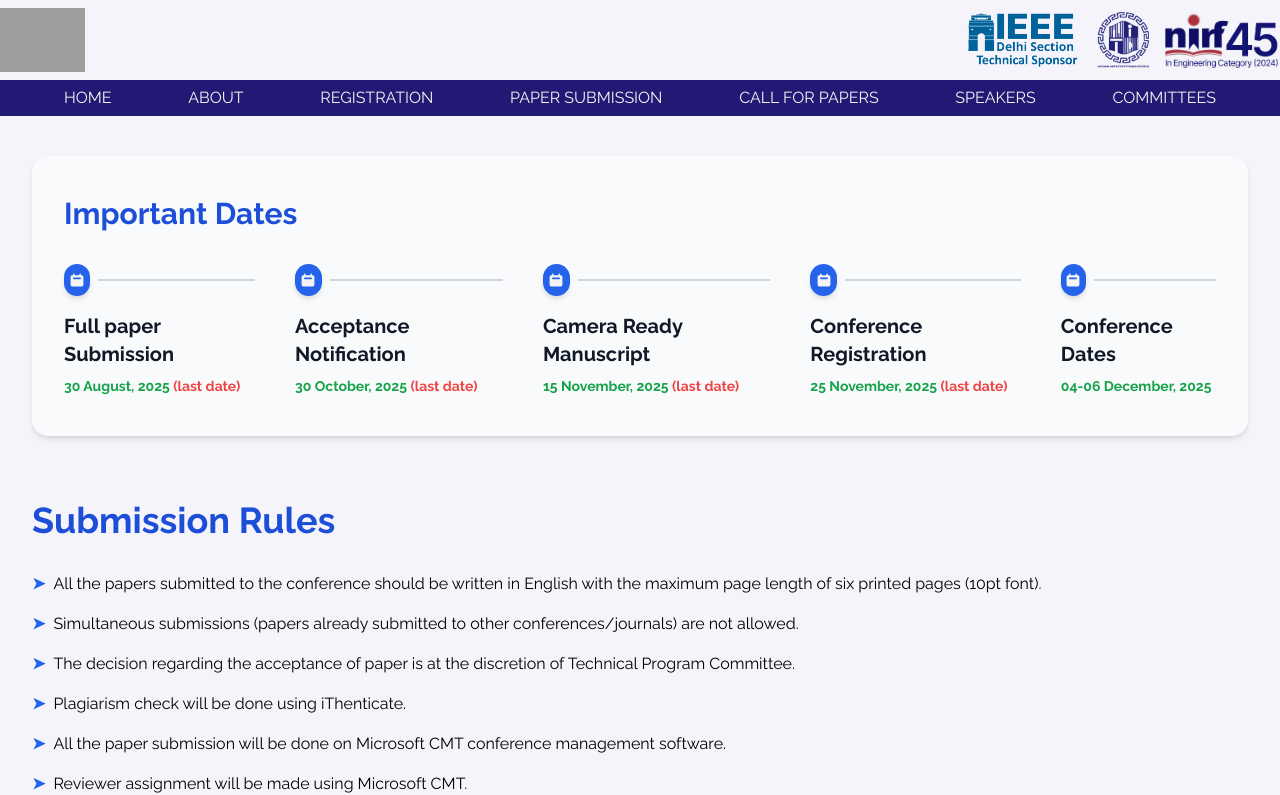
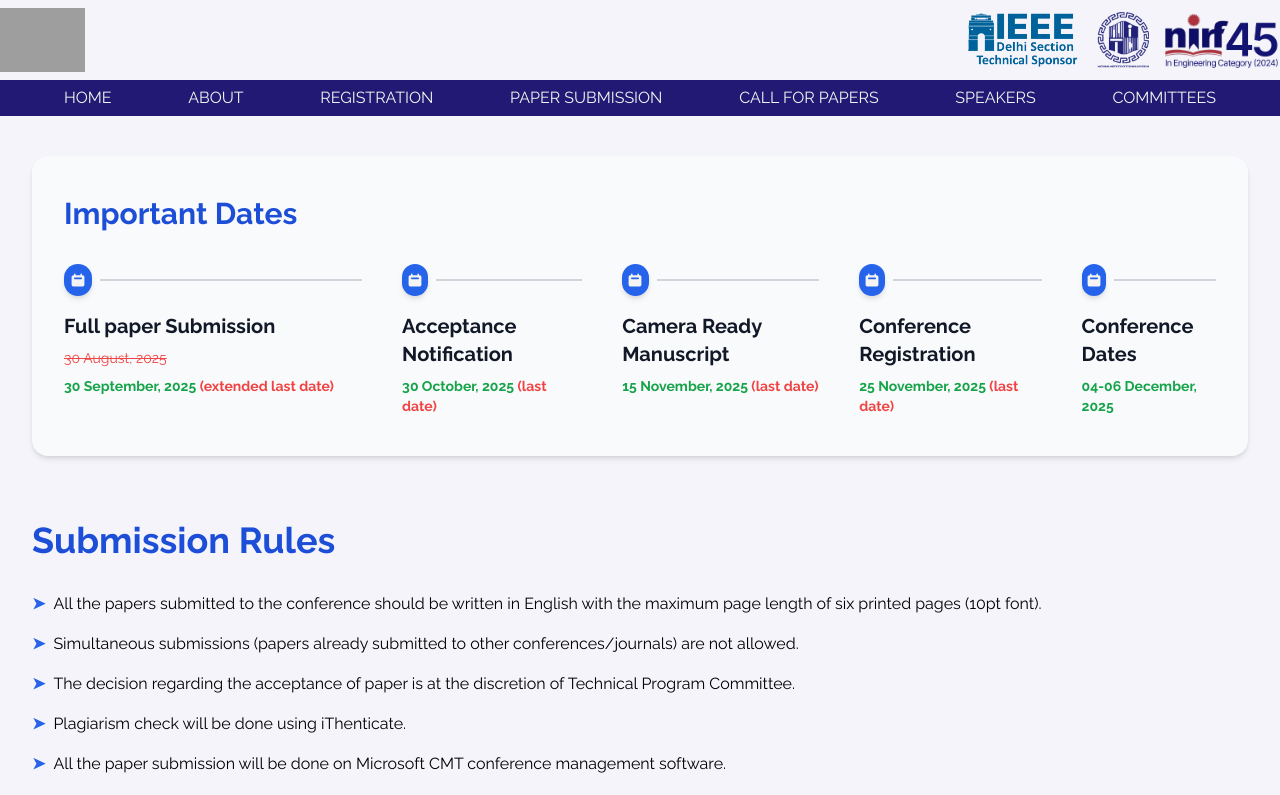
Before and after one commit to trivedi-utkarsh/IC2SDT2, a Next.js app: page /submissions in a window 1280 px wide. Shown: the top 795 px of the page. Built offline with nearby package versions, Linux system fonts and the light colour scheme; no server answers; grey boxes are pictures that could not be loaded.

Commit message:
new updates

```diff
--- a/components/homePage/ImportantDates.jsx
+++ b/components/homePage/ImportantDates.jsx
@@ -2,13 +2,14 @@ import { dates } from "./data";
 
 export default function ImportantDates() {
   return (
-    <div className="flex flex-col justify-center items-center container mx-auto px-4 sm:px-8 py-10">
+    <div className="container mx-auto px-4 sm:px-8 py-10 bg-gray-50 rounded-2xl shadow-md">
       <h3 className="text-3xl font-bold text-left text-blue-700 mb-8">
         Important Dates
       </h3>
       <ol className="sm:flex items-start space-y-8 sm:space-y-0 sm:space-x-10">
         {dates.map((date, idx) => (
           <li key={idx} className="relative">
+            {/* Stepper Circle + Line */}
             <div className="flex items-center mb-4">
               <div className="z-10 w-8 h-8 bg-blue-600 text-white flex items-center justify-center rounded-full shadow-md">
                 <svg
@@ -20,25 +21,39 @@ export default function ImportantDates() {
                 >
                   <path
                     fillRule="evenodd"
-                    d="M6 2a1 1 0 00-1 1v1H4a2 2 0 00-2 2v10a2 2 0 002 2h12a2 2 0 002-2V6a2 2 0 00-2-2h-1V3a1 1 0 10-2 0v1H7V3a1 1 0 00-1-1zm0 5a1 1 0 000 2h8a1 1 0 100-2H6z"
+                    d="M6 2a1 1 0 00-1 1v1H4a2 2 0 00-2
+                      2v10a2 2 0 002 2h12a2 2 0
+                      002-2V6a2 2 0 00-2-2h-1V3a1
+                      1 0 10-2 0v1H7V3a1 1 0
+                      00-1-1zm0 5a1 1 0 000 2h8a1
+                      1 0 100-2H6z"
                     clipRule="evenodd"
                   />
                 </svg>
               </div>
               <div className="hidden sm:block w-full h-0.5 bg-gray-300 ml-2"></div>
             </div>
+
+            {/* Date Info */}
             <div>
               <h4 className="text-xl font-semibold text-gray-900 mb-2">
                 {date.category}
               </h4>
-              <div className="flex gap-2 flex-wrap">
-                {date.previousDate && (
-                  <time className="text-sm text-red-500 line-through font-medium">
-                    {date.previousDate}
+
+              <div className="flex gap-2 flex-wrap items-center">
+                {/* Old Date if exists */}
+                {date.olddate && (
+                  <time className="text-sm text-red-500 font-medium">
+                    <del>{date.olddate}</del>
                   </time>
                 )}
+
+                {/* New Date */}
                 <time className="text-sm text-green-600 font-bold">
-                  {date.date} <span className="text-red-500">{date.last}</span>
+                  {date.date}{" "}
+                  {date.last && (
+                    <span className="text-red-500">{date.last}</span>
+                  )}
                 </time>
               </div>
             </div>
--- a/components/homePage/data.js
+++ b/components/homePage/data.js
@@ -1,8 +1,9 @@
 export const dates = [
     {
         category : "Full paper Submission",
-        date :"30 August, 2025",
-        last :"(last date)"
+        olddate :"30 August, 2025",
+        date :"30 September, 2025",
+        last :"(extended last date)"
     },
     {
         category : "Acceptance Notification",
--- a/components/submissionsPage/Submissions.jsx
+++ b/components/submissionsPage/Submissions.jsx
@@ -83,6 +83,7 @@ function ImportantDates() {
       <ol className="sm:flex items-start space-y-8 sm:space-y-0 sm:space-x-10">
         {dates.map((date, idx) => (
           <li key={idx} className="relative">
+            {/* Stepper Circle + Line */}
             <div className="flex items-center mb-4">
               <div className="z-10 w-8 h-8 bg-blue-600 text-white flex items-center justify-center rounded-full shadow-md">
                 <svg
@@ -94,25 +95,39 @@ function ImportantDates() {
                 >
                   <path
                     fillRule="evenodd"
-                    d="M6 2a1 1 0 00-1 1v1H4a2 2 0 00-2 2v10a2 2 0 002 2h12a2 2 0 002-2V6a2 2 0 00-2-2h-1V3a1 1 0 10-2 0v1H7V3a1 1 0 00-1-1zm0 5a1 1 0 000 2h8a1 1 0 100-2H6z"
+                    d="M6 2a1 1 0 00-1 1v1H4a2 2 0 00-2
+                      2v10a2 2 0 002 2h12a2 2 0
+                      002-2V6a2 2 0 00-2-2h-1V3a1
+                      1 0 10-2 0v1H7V3a1 1 0
+                      00-1-1zm0 5a1 1 0 000 2h8a1
+                      1 0 100-2H6z"
                     clipRule="evenodd"
                   />
                 </svg>
               </div>
               <div className="hidden sm:block w-full h-0.5 bg-gray-300 ml-2"></div>
             </div>
+
+            {/* Date Info */}
             <div>
               <h4 className="text-xl font-semibold text-gray-900 mb-2">
                 {date.category}
               </h4>
-              <div className="flex gap-2 flex-wrap">
-                {date.previousDate && (
-                  <time className="text-sm text-red-500 line-through font-medium">
-                    {date.previousDate}
+
+              <div className="flex gap-2 flex-wrap items-center">
+                {/* Old Date if exists */}
+                {date.olddate && (
+                  <time className="text-sm text-red-500 font-medium">
+                    <del>{date.olddate}</del>
                   </time>
                 )}
+
+                {/* New Date */}
                 <time className="text-sm text-green-600 font-bold">
-                  {date.date} <span className="text-red-500">{date.last}</span>
+                  {date.date}{" "}
+                  {date.last && (
+                    <span className="text-red-500">{date.last}</span>
+                  )}
                 </time>
               </div>
             </div>
--- a/components/submissionsPage/data.js
+++ b/components/submissionsPage/data.js
@@ -1,8 +1,9 @@
 export const dates = [
     {
         category : "Full paper Submission",
-        date :"30 August, 2025",
-        last :"(last date)"
+        olddate : "30 August, 2025",
+        date :"30 September, 2025",
+        last :"(extended last date)"
     },
     {
         category : "Acceptance Notification",
```
Also changed, not shown: 2 other files (tests, documents, lock files or other folders).
